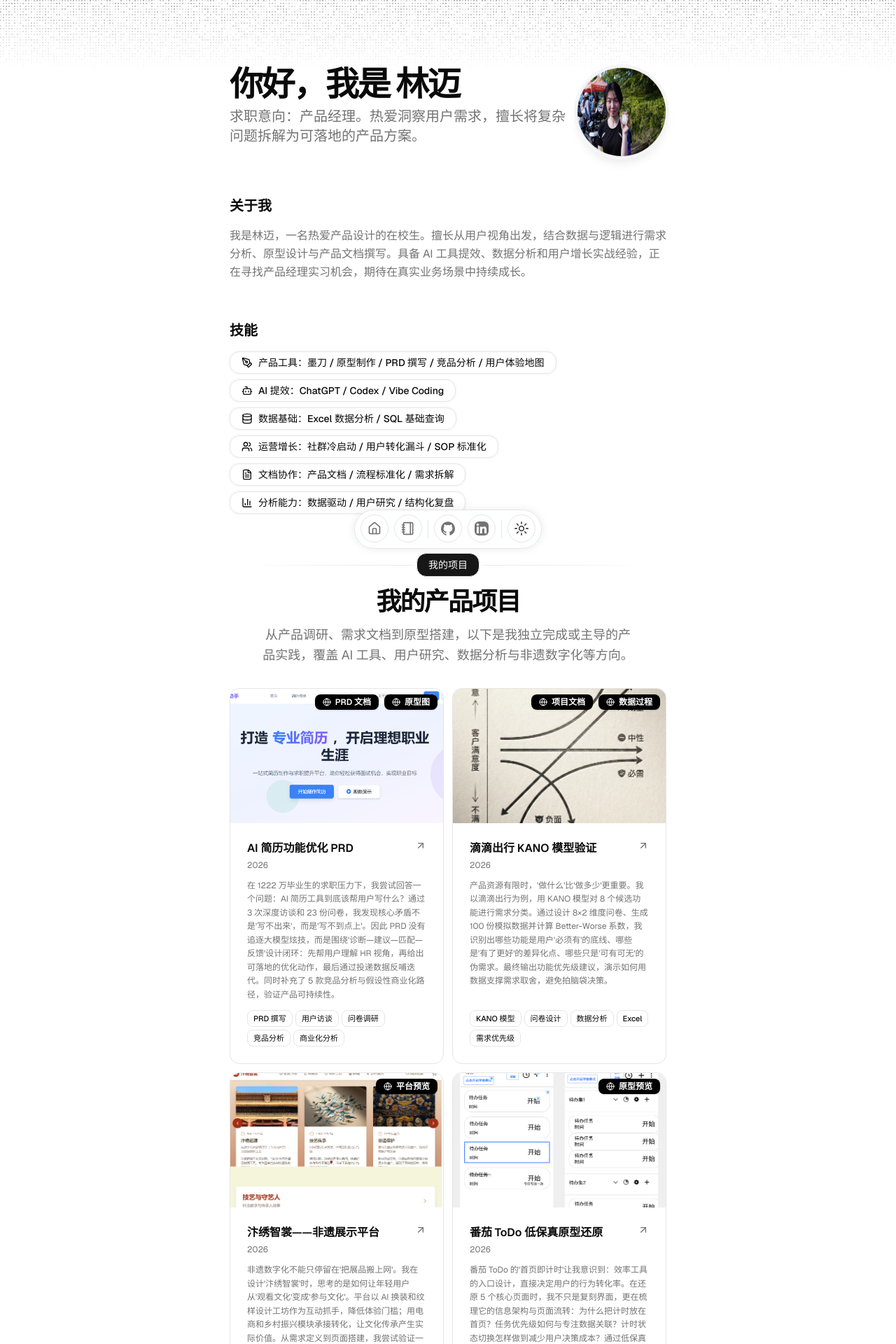
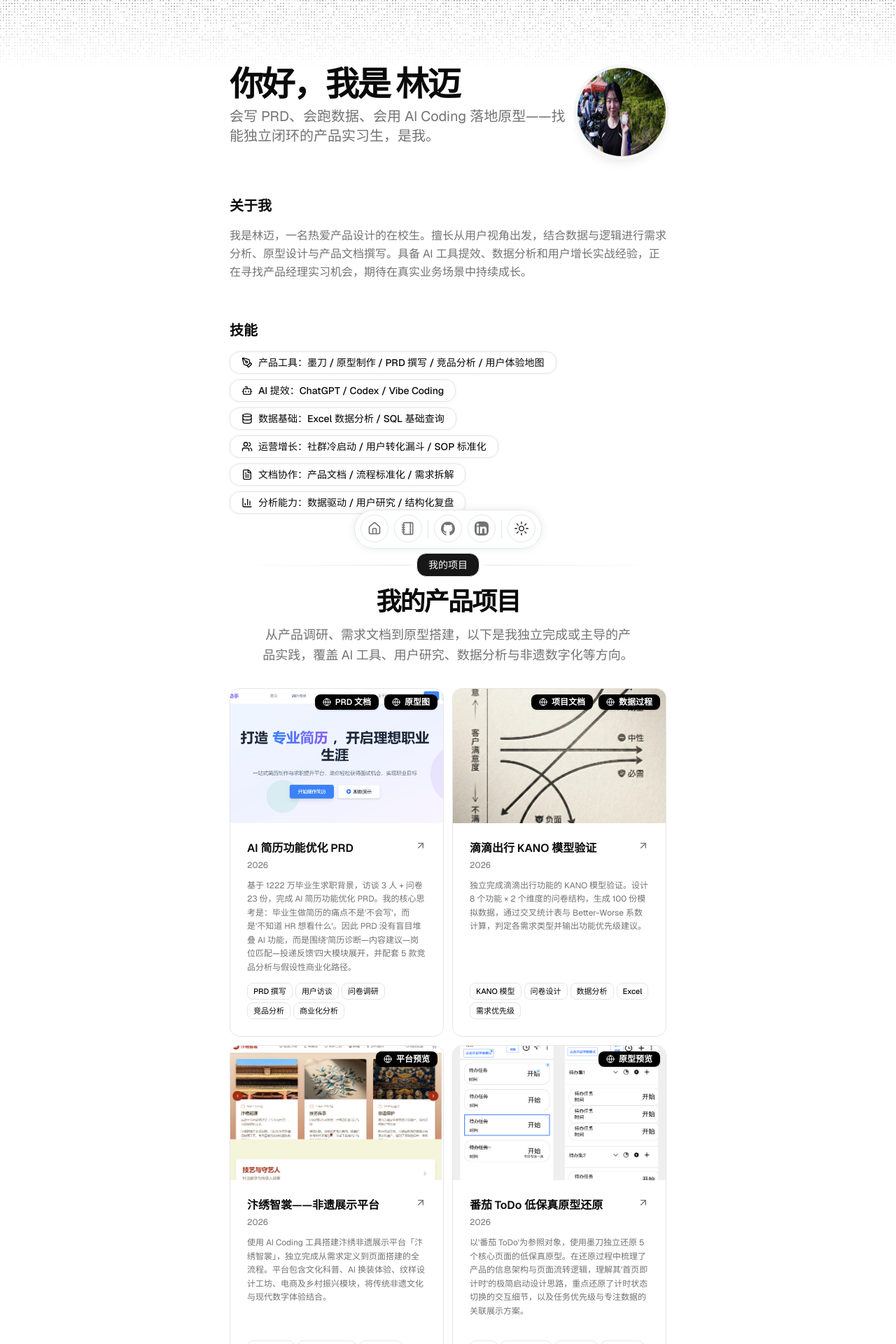
Before and after one commit to far-current/linmai-portfolio, a Next.js app: page / in a window 1280 px wide. Shown: the top 1920 px of the page at 70% size. Built offline with nearby package versions, Linux system fonts and the light colour scheme.

Commit message:
Update hero description to be more specific

```diff
--- a/src/data/resume.tsx
+++ b/src/data/resume.tsx
@@ -41,7 +41,7 @@ export const DATA = {
   location: "北京",
   locationLink: "https://www.google.com/maps/place/beijing",
   description:
-    "求职意向：产品经理。热爱洞察用户需求，擅长将复杂问题拆解为可落地的产品方案。",
+    "会写 PRD、会跑数据、会用 AI Coding 落地原型——找能独立闭环的产品实习生，是我。",
   summary:
     "我是林迈，一名热爱产品设计的在校生。擅长从用户视角出发，结合数据与逻辑进行需求分析、原型设计与产品文档撰写。具备 AI 工具提效、数据分析和用户增长实战经验，正在寻找产品经理实习机会，期待在真实业务场景中持续成长。",
   avatarUrl: "/me.png",
@@ -91,7 +91,7 @@ export const DATA = {
       dates: "2026",
       active: true,
       description:
-        "在 1222 万毕业生的求职压力下，我尝试回答一个问题：AI 简历工具到底该帮用户写什么？通过 3 次深度访谈和 23 份问卷，我发现核心矛盾不是'写不出来'，而是'写不到点上'。因此 PRD 没有追逐大模型炫技，而是围绕'诊断—建议—匹配—反馈'设计闭环：先帮用户理解 HR 视角，再给出可落地的优化动作，最后通过投递数据反哺迭代。同时补充了 5 款竞品分析与假设性商业化路径，验证产品可持续性。",
+        "基于 1222 万毕业生求职背景，访谈 3 人 + 问卷 23 份，完成 AI 简历功能优化 PRD。我的核心思考是：毕业生做简历的痛点不是'不会写'，而是'不知道 HR 想看什么'。因此 PRD 没有盲目堆叠 AI 功能，而是围绕'简历诊断—内容建议—岗位匹配—投递反馈'四大模块展开，并配套 5 款竞品分析与假设性商业化路径。",
       technologies: [
         "PRD 撰写",
         "用户访谈",
@@ -120,7 +120,7 @@ export const DATA = {
       dates: "2026",
       active: true,
       description:
-        "产品资源有限时，'做什么'比'做多少'更重要。我以滴滴出行为例，用 KANO 模型对 8 个候选功能进行需求分类。通过设计 8×2 维度问卷、生成 100 份模拟数据并计算 Better-Worse 系数，我识别出哪些功能是用户'必须有'的底线、哪些是'有了更好'的差异化点、哪些只是'可有可无'的伪需求。最终输出功能优先级建议，演示如何用数据支撑需求取舍，避免拍脑袋决策。",
+        "独立完成滴滴出行功能的 KANO 模型验证。设计 8 个功能 × 2 个维度的问卷结构，生成 100 份模拟数据，通过交叉统计表与 Better-Worse 系数计算，判定各需求类型并输出功能优先级建议。",
       technologies: [
         "KANO 模型",
         "问卷设计",
@@ -149,7 +149,7 @@ export const DATA = {
       dates: "2026",
       active: true,
       description:
-        "非遗数字化不能只停留在'把展品搬上网'。我在设计'汴绣智裳'时，思考的是如何让年轻用户从'观看文化'变成'参与文化'。平台以 AI 换装和纹样设计工坊作为互动抓手，降低体验门槛；用电商和乡村振兴模块承接转化，让文化传承产生实际价值。从需求定义到页面搭建，我尝试验证一条路径：好产品既要讲得出文化故事，也要跑得通商业闭环。",
+        "使用 AI Coding 工具搭建汴绣非遗展示平台「汴绣智裳」，独立完成从需求定义到页面搭建的全流程。平台包含文化科普、AI 换装体验、纹样设计工坊、电商及乡村振兴模块，将传统非遗文化与现代数字体验结合。",
       technologies: [
         "AI Coding",
         "产品需求定义",
@@ -173,7 +173,7 @@ export const DATA = {
       dates: "2026",
       active: true,
       description:
-        "番茄 ToDo 的'首页即计时'让我意识到：效率工具的入口设计，直接决定用户的行为转化率。在还原 5 个核心页面时，我不只是复刻界面，更在梳理它的信息架构与页面流转：为什么把计时放在首页？任务优先级如何与专注数据关联？计时状态切换怎样做到减少用户决策成本？通过低保真原型，我把对'减少认知负荷、强化正向反馈'的理解落到了具体交互细节中。",
+        "以'番茄 ToDo'为参照对象，使用墨刀独立还原 5 个核心页面的低保真原型。在还原过程中梳理了产品的信息架构与页面流转逻辑，理解其'首页即计时'的极简启动设计思路，重点还原了计时状态切换的交互细节，以及任务优先级与专注数据的关联展示方案。",
       technologies: [
         "墨刀",
         "低保真原型",
```
